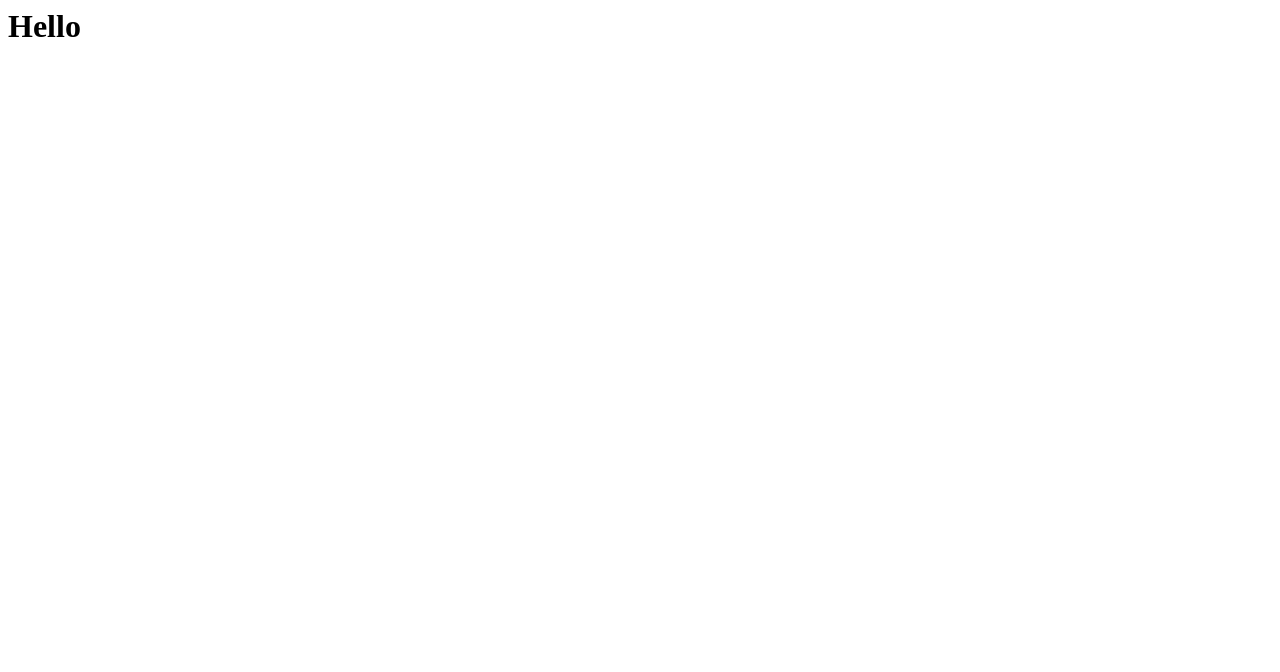
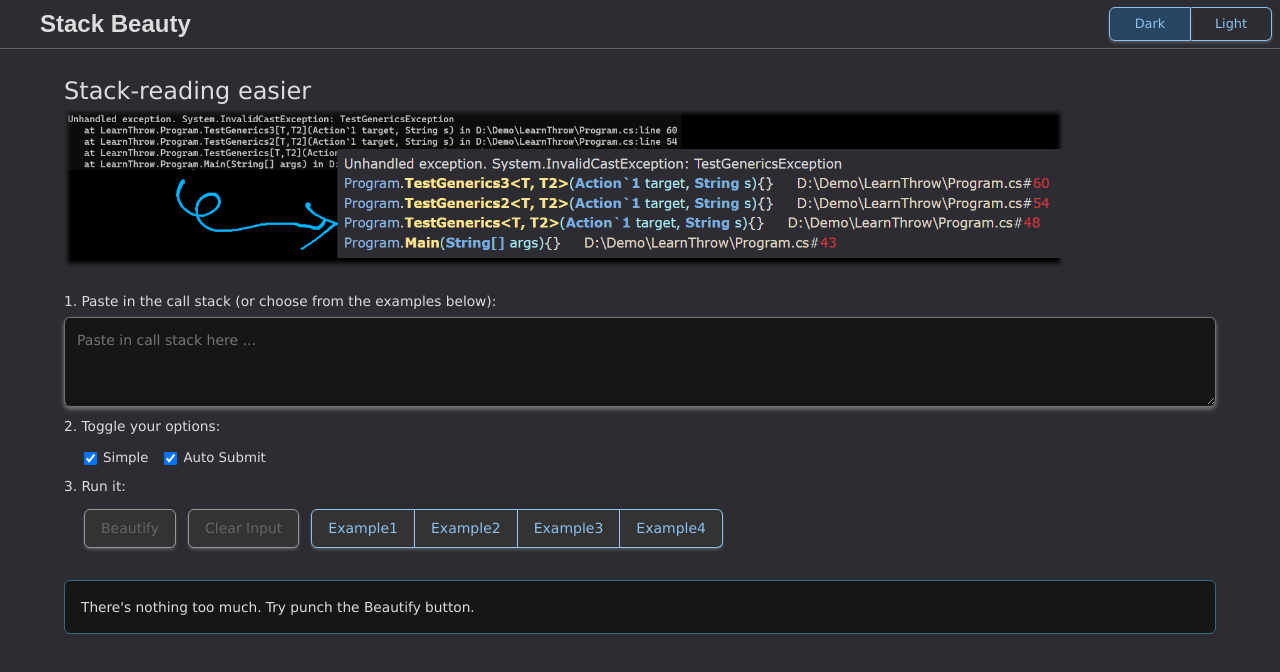
Before and after one commit to xiaomi7732/StackBeauty, a plain HTML site: page index.html in a window 1280 px wide. Drawn offline with Linux system fonts and the light colour scheme; files that its build step writes are made by us from their sources; files whose address does not match are found by name.

Commit message:
Update index.html

```diff
--- a/index.html
+++ b/index.html
@@ -1 +1,61 @@
-<h1>Hello</h1>
+<!DOCTYPE html>
+<html lang="en">
+
+<head>
+    <title>Stack Beauty</title>
+    <meta charset='utf-8'>
+    <!-- <meta http-equiv="X-UA-Compatible" content="IE=edge"> -->
+    <meta name="viewport" content="width=device-width, initial-scale=1.0">
+    <link rel="stylesheet" href="base.css">
+    <link id="themeStyleSheet" rel="stylesheet" href="dark.css">
+</head>
+
+<body>
+    <div class="page-container">
+        <div class="header">
+            <div class="header-text">Stack Beauty</div>
+            <ul class="theme-picker">
+                <li>
+                    <input type="radio" id="themeDark" name="theme" value="dark" checked />
+                    <label for="themeDark">Dark</label>
+                </li>
+                <li>
+                    <input type="radio" id="themeLight" name="theme" value="light" />
+                    <label for="themeLight">Light</label>
+                </li>
+            </ul>
+        </div>
+        <div class="container">
+            <div class="tagline">Stack-reading easier</div>
+            <div id="adbg"></div>
+            <div>1. Paste in the call stack (or choose from the examples below):</div>
+            <div>
+                <textarea id="callstackinput" rows="3" placeholder="Paste in call stack here ..."
+                    class="boxsizingBorder"></textarea>
+            </div>
+            <div>2. Toggle your options:</div>
+            <div class="command-line">
+                <input id="cbxRenderMode" type="checkbox" checked />
+                <label id="simpleLabel" for="cbxRenderMode">Simple</label>
+                <input id="cbxAutoSubmitExample" type="checkbox" checked />
+                <label for="cbxAutoSubmitExample">Auto Submit</label>
+            </div>
+            <div>3. Run it:</div>
+            <div class="command-line">
+                <button id="btnBeautify" disabled>Beautify</button>
+                <button id="btnClearInput" disabled>Clear Input</button>
+                <button id="btnExampleInput1" class="btnGroupFirst">Example1</button>
+                <button id="btnExampleInput2" class="btnGroupMiddle">Example2</button>
+                <button id="btnExampleInput3" class="btnGroupMiddle">Example3</button>
+                <button id="btnExampleInput4" class="btnGroupLast">Example4</button>
+            </div>
+            <div id="result" class="result boxsizingBorder">
+                There's nothing too much. Try punch the Beautify button.
+            </div>
+        </div>
+    </div>
+    <script src="app.js">
+    </script>
+</body>
+
+</html>
```
